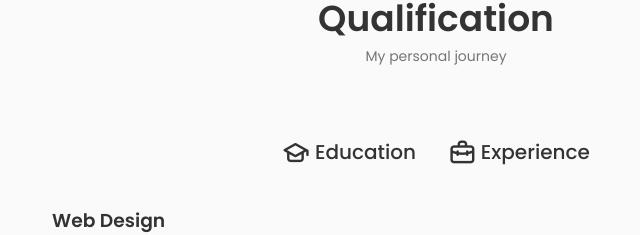
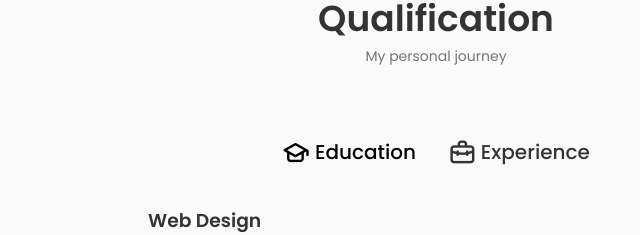
Before and after one commit to eng-bahaa/My-Portfolio, a React (Create React App) app: page / in a window 1280 px wide. Shown: the part 2498-2733 px from the top of the page, without its empty margins (204-844 px from the left). Built offline with nearby package versions, Linux system fonts and the light colour scheme.

Commit message:
modify some page

```diff
--- a/src/components/qualifications/Qualification.jsx
+++ b/src/components/qualifications/Qualification.jsx
@@ -9,7 +9,7 @@ const Qualification = () => {
 
       <div className="qualification__container container">
         <div className="qualification__tabs">
-          <div className="qualification__button qualification-active button--flex">
+          <div className="qualification__button qualification__active button--flex">
             <i className="uil uil-graduation-cap qualification__icon" />
             Education
           </div>
--- a/src/components/qualifications/qualification.css
+++ b/src/components/qualifications/qualification.css
@@ -29,7 +29,7 @@
   color: var(--title-color-dark);
 }
 
-.qualification__section {
+.qualification__sections {
   display: grid;
   grid-template-columns: 0.75fr;
   justify-content: center;
```
